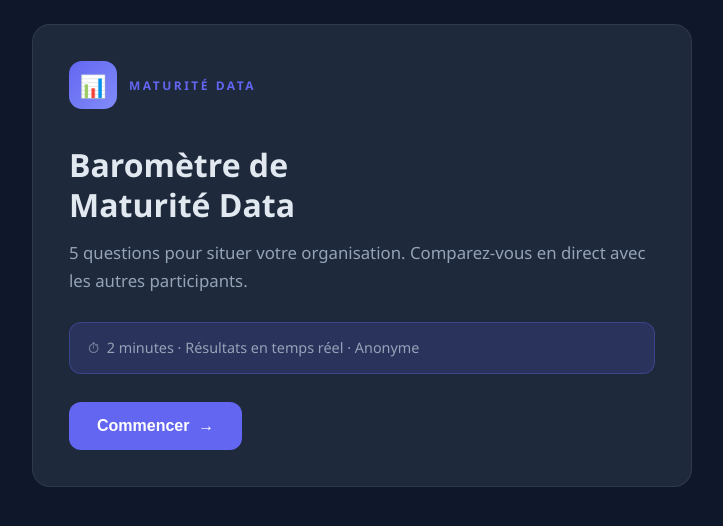
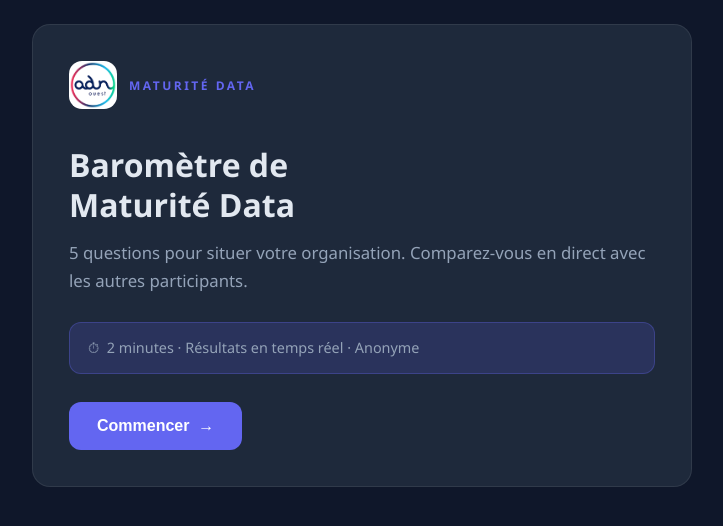
Before and after one commit to MarieFleur/barometre-data, a website: page public/index.html in a window 1280 px wide. Shown: the whole page, without its empty margins (278-1001 px from the left). Drawn offline with nearby package versions, Linux system fonts and the light colour scheme.

Commit message:
Premier commit - Baromètre de Maturité Data

```diff
--- a/public/index.html
+++ b/public/index.html
@@ -65,11 +65,11 @@
     }
     .brand-icon {
       width: 48px; height: 48px;
-      background: linear-gradient(135deg, var(--primary), #818cf8);
       border-radius: 13px;
+      overflow: hidden;
       display: flex; align-items: center; justify-content: center;
-      font-size: 22px;
     }
+    .brand-icon img { width: 100%; height: 100%; object-fit: contain; }
     .brand-label {
       font-size: 12px;
       text-transform: uppercase;
@@ -391,7 +391,7 @@
   <div id="screen-welcome" class="screen active">
     <div class="card">
       <div class="brand">
-        <div class="brand-icon">📊</div>
+        <div class="brand-icon"><img src="/logo.png" alt="Logo" /></div>
         <div class="brand-label">Maturité Data</div>
       </div>
 
@@ -440,6 +440,9 @@
 
     <!-- Score + profil -->
     <div class="card">
+      <div style="text-align:center;margin-bottom:8px;">
+        <img src="/logo.png" alt="Logo" style="height:48px;object-fit:contain;" />
+      </div>
       <div class="score-hero">
         <div class="score-big">
           <span id="score-val">0</span><span class="score-denom">&thinsp;/15</span>
```
Also changed, not shown: admin.html (+1 -1 lines), server.js (+1 -11 lines), public/logo.png (added).
